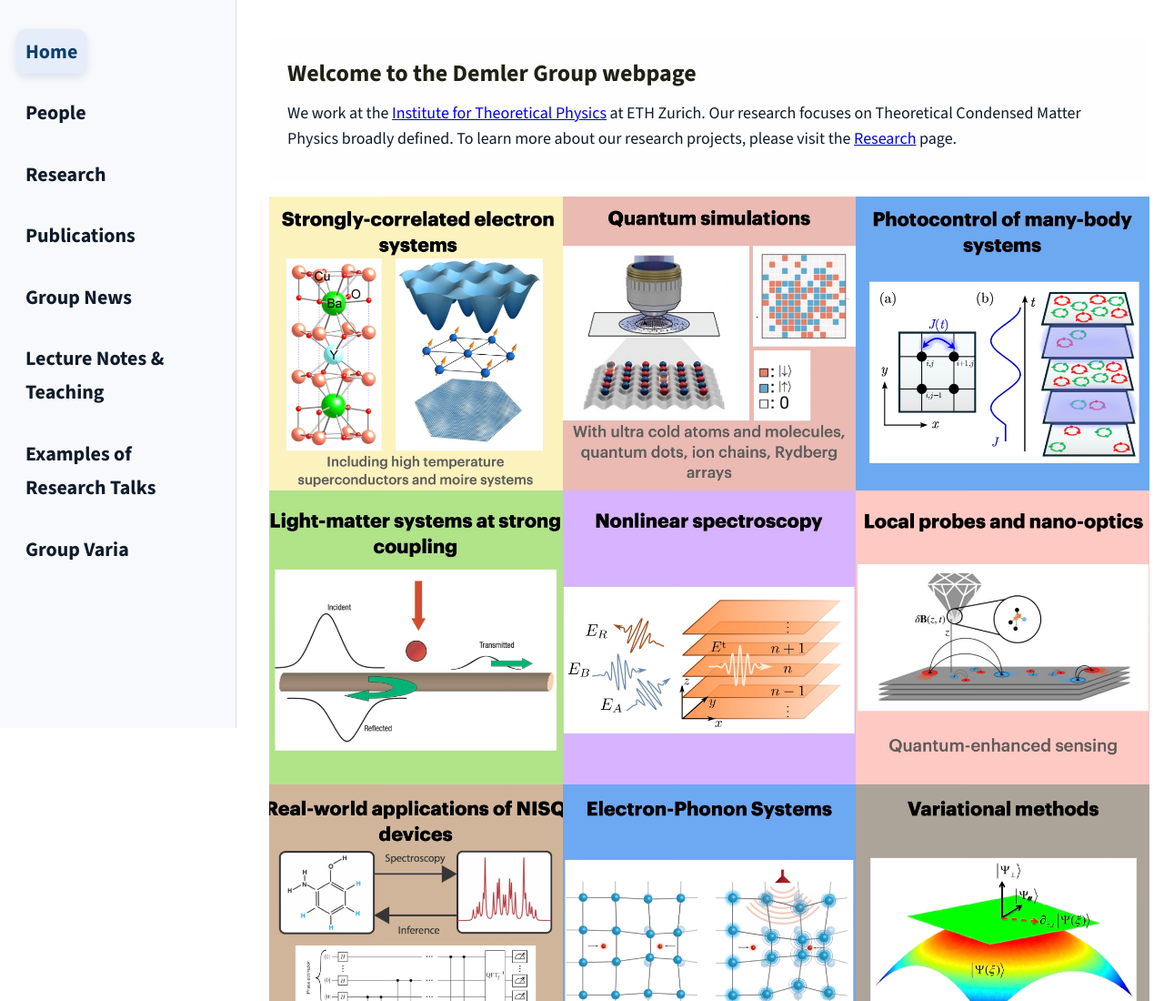
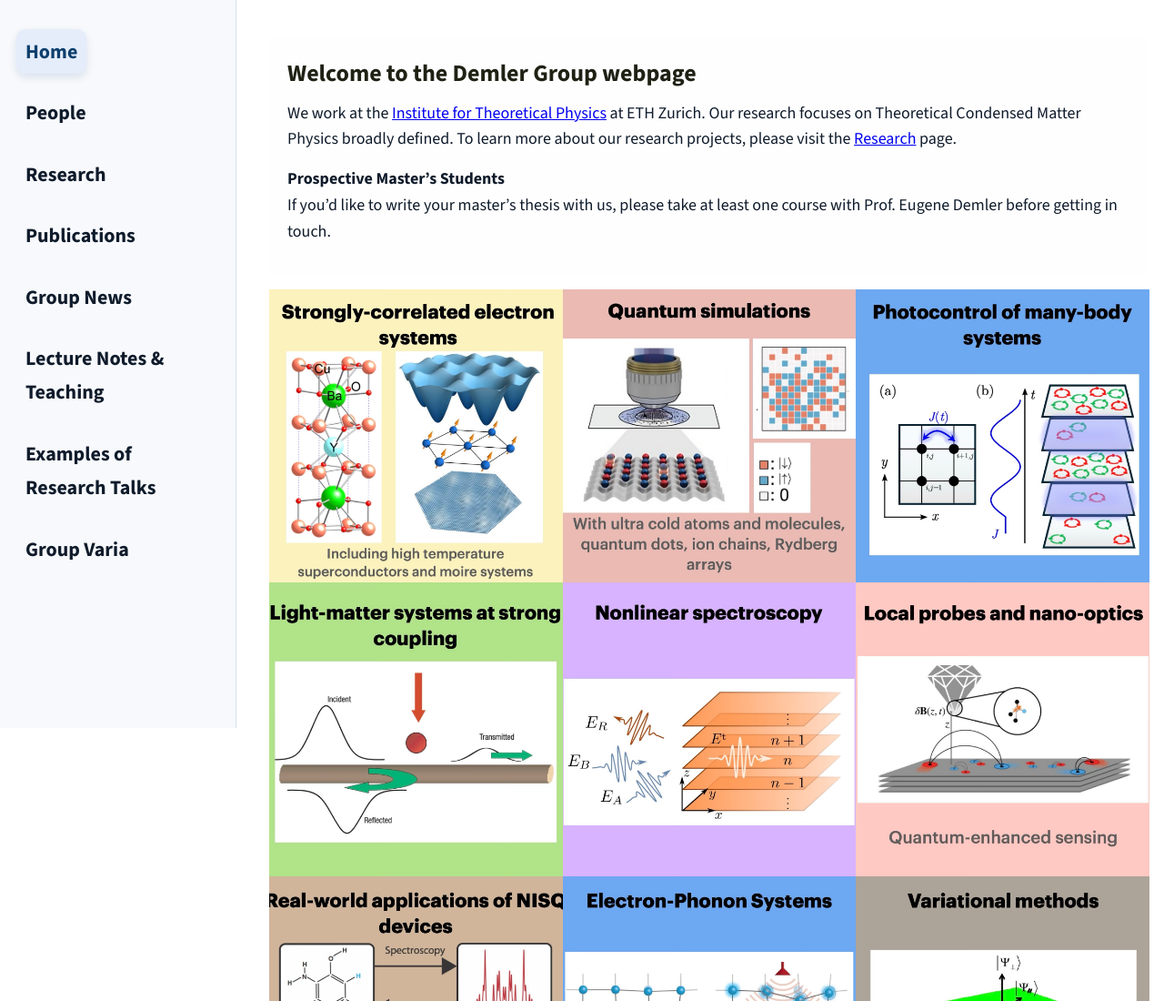
Before and after one commit to ilonadem/demlergroup, a plain HTML site: page index.html in a window 1280 px wide. Shown: the top 1100 px of the page at 91% size. Drawn offline with nearby package versions, Linux system fonts and the light colour scheme.

Commit message:
Add Master student statement

```diff
--- a/index.html
+++ b/index.html
@@ -21,6 +21,10 @@
             We work at the <a href="https://itp.phys.ethz.ch/">Institute for Theoretical Physics</a> at ETH Zurich.
             Our research focuses on Theoretical Condensed Matter Physics broadly defined.
             To learn more about our research projects, please visit the <a href="research.html">Research</a> page.
+          </p>
+          <p>
+            <strong>Prospective Master’s Students</strong><br />
+            If you’d like to write your master’s thesis with us, please take at least one course with Prof. Eugene Demler before getting in touch.
           </p>
         </div>
 
```
